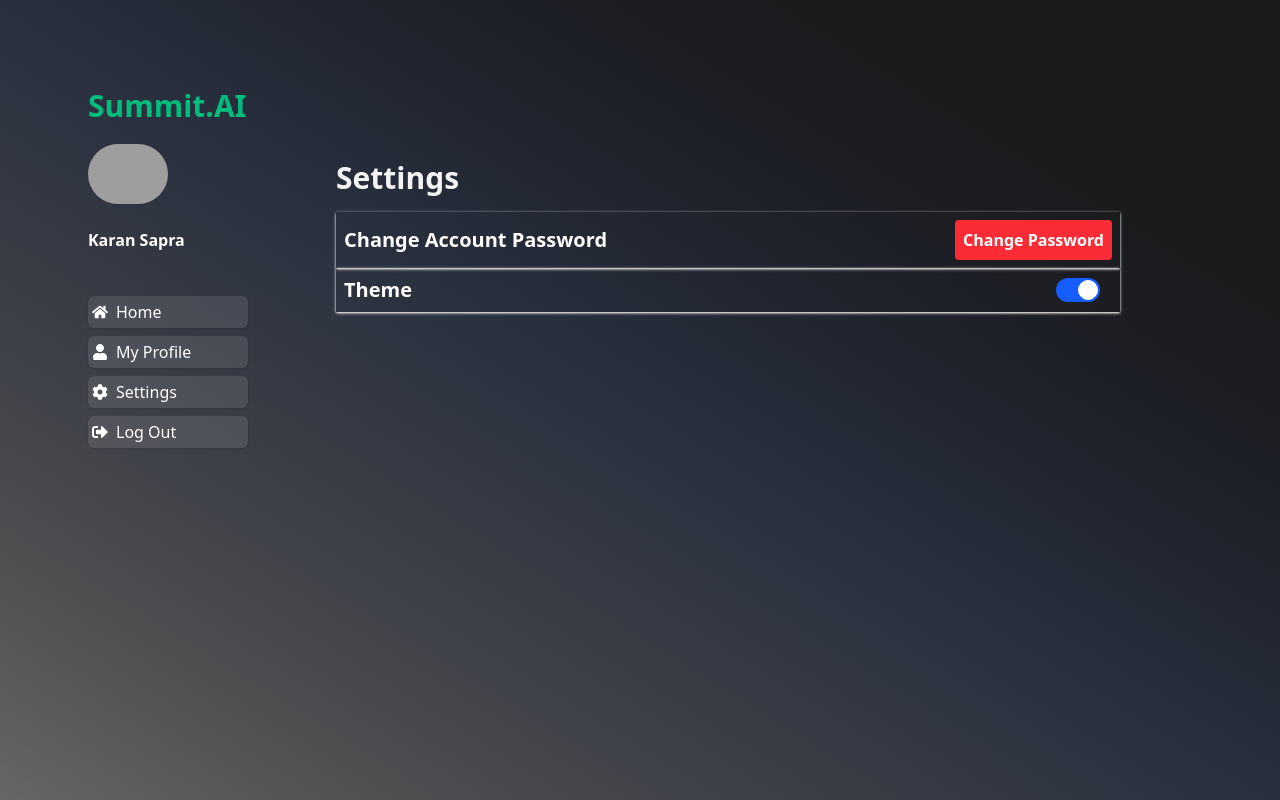
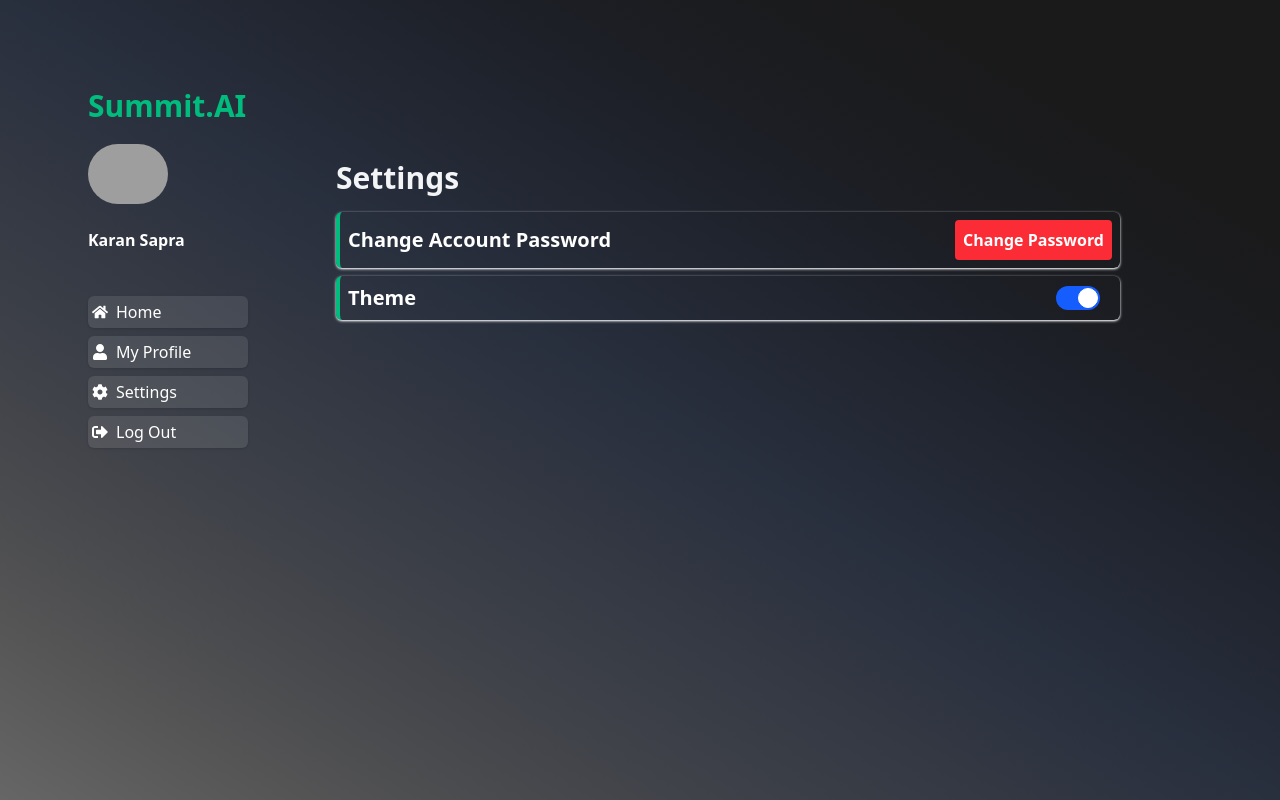
Before and after one commit to KaranSapra124/Summit.AI, a React (Vite) app: page /user/settings in a window 1280 px wide. Built offline with nearby package versions, Linux system fonts and the light colour scheme; grey boxes are pictures that could not be loaded.

Commit message:
Fixed Context Colors In Settings

```diff
--- a/src/Components/UserPanel/Components/Settings/Settings.tsx
+++ b/src/Components/UserPanel/Components/Settings/Settings.tsx
@@ -12,6 +12,7 @@ const Settings = () => {
   }
   // const [theme, setTheme] = useState<Boolean>(false);
   const [email, setEmail] = useState<string>("");
+  // const context = useContext(UserContext);
   const [isPass, setIsPass] = useState<Boolean>(false);
   const context = useContext(UserContext);
   const { theme, dispatch } = context as UserContextType;
@@ -49,10 +50,24 @@ const Settings = () => {
     <>
       {isPass && <Modal data={passwordModal} />}
       <Container className="p-20 w-full">
-        <h1 className="text-3xl font-bold text-gray-100">Settings</h1>
+        <h1
+          className={`text-3xl font-bold ${
+            theme === "Dark" ? "text-gray-100" : "text-gray-900"
+          }`}
+        >
+          Settings
+        </h1>
         <div className="my-4">
-          <div className="flex p-2 items-center justify-between w-full shadow-sm shadow-white">
-            <h1 className="text-white text-xl font-semibold">
+          <div
+            className={`flex p-2 items-center rounded-md my-2 border-l-4 border-emerald-500 justify-between w-full shadow-sm ${
+              theme === "Dark" ? "shadow-white" : "shadow-gray-900"
+            }`}
+          >
+            <h1
+              className={`${
+                theme === "Dark" ? "text-white" : "text-black"
+              } text-xl font-semibold`}
+            >
               Change Account Password
             </h1>
             <button
@@ -62,8 +77,18 @@ const Settings = () => {
               Change Password
             </button>
           </div>
-          <div className="flex p-2 items-center  justify-between w-full shadow-sm shadow-white">
-            <h1 className="text-white text-xl font-semibold">Theme</h1>
+          <div
+            className={`flex p-2 items-center rounded-md my-2 border-l-4 border-emerald-500 justify-between w-full shadow-sm ${
+              theme === "Dark" ? "shadow-white" : "shadow-gray-900"
+            }`}
+          >
+            <h1
+              className={`${
+                theme === "Dark" ? "text-white" : "text-black"
+              } text-xl font-semibold`}
+            >
+              Theme
+            </h1>
             {/* <button className="bg-red-500 text-white font-semibold p-2 rounded-sm">Dark</button> */}
             <label className="inline-flex items-center cursor-pointer">
               <input
```
